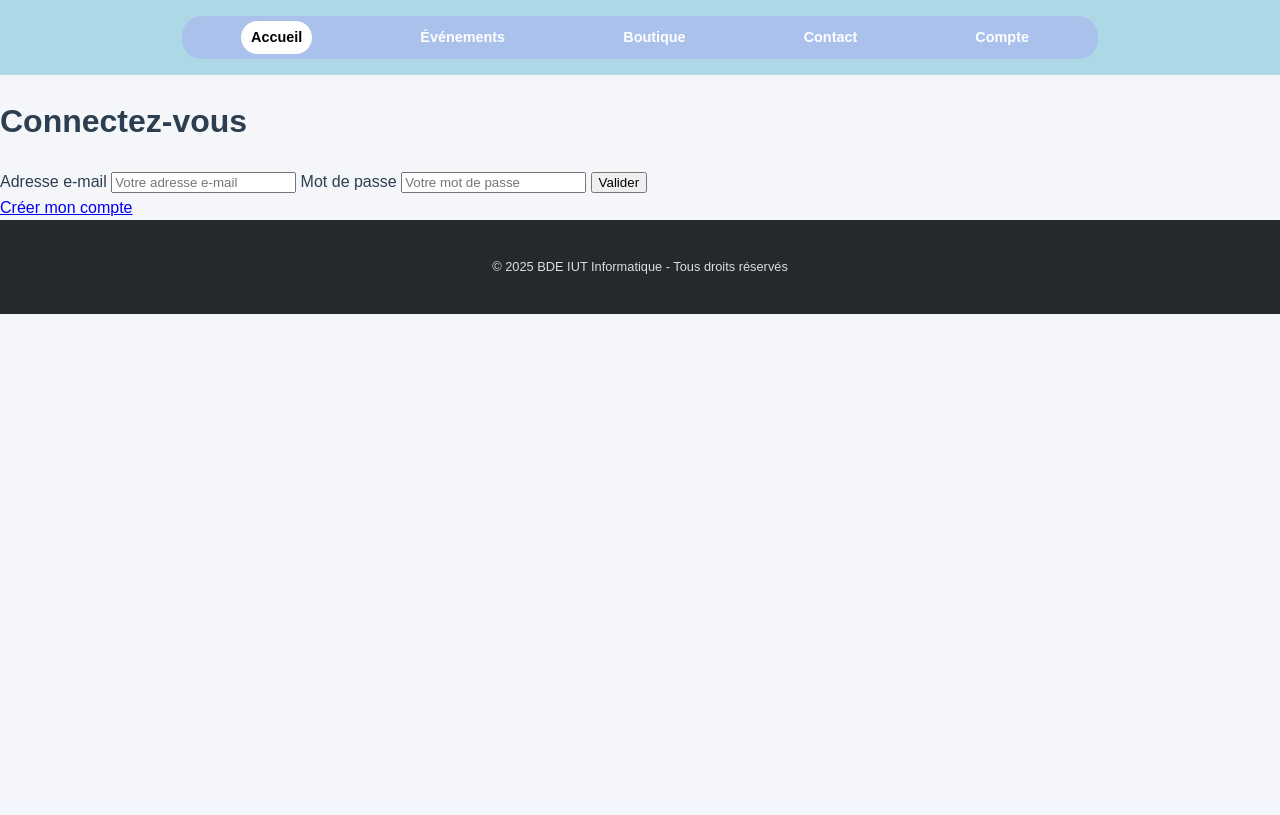
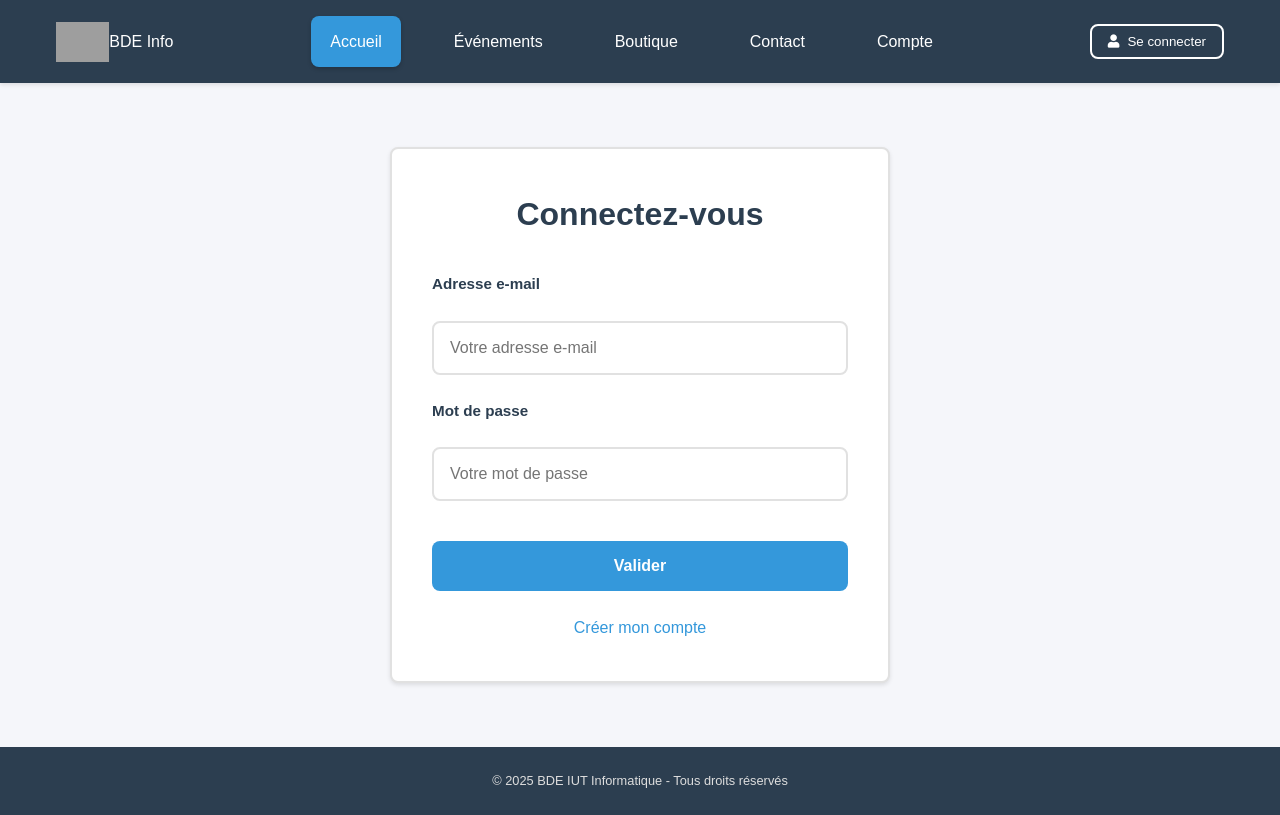
Before and after one commit to NicolasCHANTEUX/SAE_4.01_site_BDE, a PHP site: page /app/views/connexion/connexion.php in a window 1280 px wide. Before the commit the page ends 314 px from the top, so only its background shows below. Run offline with PHP 8.4, Linux system fonts and the light colour scheme; grey boxes are pictures that could not be loaded.

Commit message:
style final connexion et création de compte

```diff
--- a/app/views/connexion/connexion.php
+++ b/app/views/connexion/connexion.php
@@ -11,12 +11,26 @@
 </head>
 <body>
     <header>
-        <nav class="new-nav">
-            <a href="#accueil" class="active">Accueil</a>
-            <a href="#evenements">Événements</a>
-            <a href="#boutique">Boutique</a>
-            <a href="#contact">Contact</a>
-            <a href="#compte">Compte</a>
+        <nav class="main-nav">
+            <div class="nav-brand">
+                <a href="/">
+                    <img src="/assets/images/logo.png" alt="Logo BDE" class="logo">
+                    <span>BDE Info</span>
+                </a>
+            </div>
+            <div class="nav-links">
+                <a href="/" class="active">Accueil</a>
+                <a href="#evenements">Événements</a>
+                <a href="#boutique">Boutique</a>
+                <a href="/contact.php">Contact</a>
+                <a href="#compte">Compte</a>
+            </div>
+            <div class="nav-actions">
+                <button id="loginBtn" class="btn-login">
+                    <i class="fas fa-user"></i>
+                    Se connecter
+                </button>
+            </div>
         </nav>
     </header>
     <main id="app">
--- a/assets/css/connexion.css
+++ b/assets/css/connexion.css
@@ -0,0 +1,87 @@
+.login-container, .signup-container {
+    max-width: 500px;
+    margin: 4rem auto;
+    padding: 2.5rem;
+    background-color: white;
+    border-radius: var(--border-radius);
+    box-shadow: var(--box-shadow);
+    border: 2px solid #e1e1e1;
+}
+
+.login-container h1, .signup-container h1 {
+    color: var(--primary-color);
+    text-align: center;
+    margin-bottom: 2rem;
+    font-size: 2rem;
+}
+
+form {
+    display: flex;
+    flex-direction: column;
+    gap: 1.5rem;
+}
+
+label {
+    color: var(--primary-color);
+    font-weight: 600;
+    font-size: 0.95rem;
+}
+
+input {
+    padding: 1rem;
+    border: 2px solid #e1e1e1;
+    border-radius: var(--border-radius);
+    font-size: 1rem;
+    transition: border-color 0.3s ease;
+}
+
+input:focus {
+    border-color: var(--secondary-color);
+    outline: none;
+    box-shadow: 0 0 0 3px rgba(52, 152, 219, 0.1);
+}
+
+button[type="submit"] {
+    background-color: var(--secondary-color);
+    color: white;
+    padding: 1rem;
+    border: none;
+    border-radius: var(--border-radius);
+    font-size: 1rem;
+    font-weight: 600;
+    cursor: pointer;
+    transition: all 0.3s ease;
+    margin-top: 1rem;
+}
+
+button[type="submit"]:hover {
+    background-color: #2980b9;
+    transform: translateY(-2px);
+}
+
+.login-container a, .signup-container a {
+    color: var(--secondary-color);
+    text-decoration: none;
+    text-align: center;
+    display: block;
+    margin-top: 1.5rem;
+    font-weight: 500;
+    transition: color 0.3s ease;
+}
+
+.login-container a:hover, .signup-container a:hover {
+    color: #2980b9;
+}
+
+.login-container p, .signup-container p {
+    text-align: center;
+    margin-top: 1.5rem;
+    color: var(--text-color);
+}
+
+@media (max-width: 768px) {
+    .login-container, .signup-container {
+        margin: 2rem 1rem;
+        padding: 1.5rem;
+    }
+}
--- a/assets/css/style.css
+++ b/assets/css/style.css
@@ -1,83 +1,373 @@
-/* Variables de couleurs */
 :root {
-    --primary-color: #2c3e50;              /* Couleur principale (ex: header, footer) */
-    --secondary-color: #3498db;            /* Couleur secondaire (ex: boutons, liens) */
-    --accent-color: #e74c3c;                /* Couleur d'accentuation (ex: erreurs, alertes) */
-    --background-color: #f5f6fa;           /* Couleur de fond de la page */
-    --text-color: #2c3e50;                  /* Couleur du texte principal */
-    --text-color-light: #fff;               /* Couleur du texte clair (ex: sur fond sombre) */
-    --text-color-lighter: #ddd;              /* Ajout d'une couleur de texte plus claire */
-    --nav-background: rgba(153, 102, 255, 0.2);    /* Violet transparent pour la nav */
-    --nav-link-color: #fff;                /* Couleur des liens de la nav */
-    --nav-link-hover: rgba(255, 255, 255, 0.2);    /* Couleur du lien au survol */
-    --nav-active-color: #000;              /* Couleur du lien actif */
-    --border-radius: 20px;                 /* Plus arrondi */
-    --footer-background: #24292e;          /* Fond bleu foncé du footer */
-    --font-size-base: 16px;                 /* Taille de base de la police */
-    --line-height-base: 1.6;                 /* Interligne de base */
-    --header-background: #ADD8E6;           /* Bleu clair pour le bandeau derrière la nav */
+	--primary-color: #2c3e50;
+	--secondary-color: #3498db;
+	--accent-color: #e74c3c;
+	--background-color: #f5f6fa;
+	--text-color: #2c3e50;
+	--text-color-light: #fff;
+	--text-color-lighter: #ddd;
+	--border-radius: 8px;
+	--box-shadow: 0 2px 4px rgba(0, 0, 0, 0.1);
+	--font-size-base: 16px;
+	--line-height-base: 1.6;
 }
 
-/* Styles généraux */
+* {
+	margin: 0;
+	padding: 0;
+	box-sizing: border-box;
+}
+
 body {
 	font-family: 'Poppins', sans-serif;
 	line-height: var(--line-height-base);
 	background-color: var(--background-color);
 	color: var(--text-color);
-    margin: 0;
-    padding: 0;
 	font-size: var(--font-size-base);
 }
 
-/* Header */
+/* Header et Navigation */
 header {
-    background-color: var(--header-background);    /* Fond bleu clair pour le header */
-    color: var(--text-color);
-    padding: 1rem 0;                                   /* Réduire le padding vertical */
+	background-color: var(--primary-color);
+	color: var(--text-color-light);
+	padding: 1rem 0;
 	position: sticky;
 	top: 0;
 	z-index: 1000;
-    display: flex;
-    justify-content: center;                          /* Centrer la nav horizontalement */
-    width: 100%; /* Le header prend toute la largeur */
+	box-shadow: var(--box-shadow);
 }
 
-/* Barre de navigation (new-nav) */
-.new-nav {
-    background-color: var(--nav-background);           /* Violet transparent pour la nav */
-    padding: 5px 10px;                                  /* Encore plus petit */
-    border-radius: var(--border-radius);
+.main-nav {
 	display: flex;
-    justify-content: space-around;                      /* Répartir les éléments */
+	justify-content: space-between;
 	align-items: center;
-    width: 70%;                                       /* Encore plus petit */
-    margin: 0 auto;                                 /* Centrer la barre */
+	max-width: 1200px;
+	margin: 0 auto;
+	padding: 0 1rem;
 }
 
-.new-nav a {
-    color: var(--nav-link-color);
-    text-decoration: none;
-    font-weight: bold;
-    padding: 5px 10px;                                /* Plus petits boutons */
-    border-radius: var(--border-radius);             /* Utiliser la variable */
-    transition: background-color 0.3s ease, color 0.3s ease; /* Transition de couleur */
-    font-size: 0.9rem;                                 /* Plus petit */
+.nav-brand {
+	display: flex;
+	align-items: center;
+	gap: 1rem;
 }
 
-.new-nav a:hover {
-    background-color: var(--nav-link-hover);
+.nav-brand a {
+	display: flex;
+	align-items: center;
+	text-decoration: none;
+	color: var(--text-color-light);
 }
 
-.new-nav a.active {
-    color: var(--nav-active-color);
-    background-color: var(--text-color-light);         /* Blanc */
+.logo {
+	height: 40px;
+	width: auto;
+}
+
+/* Navigation buttons style */
+.nav-links {
+	display: flex;
+	gap: 1.5rem;
+}
+
+.nav-links a {
+	color: var(--text-color-light);
+	text-decoration: none;
+	padding: 0.8rem 1.2rem;
+	border-radius: var(--border-radius);
+	transition: all 0.3s ease;
+	position: relative;
+	font-weight: 500;
+	margin: 0 0.3rem;
+}
+
+.nav-links a:hover {
+	background-color: rgba(255, 255, 255, 0.1);
+	transform: translateY(-2px);
+}
+
+.nav-links a::after {
+	content: '';
+	position: absolute;
+	bottom: 0;
+	left: 50%;
+	width: 0;
+	height: 2px;
+	background-color: var(--secondary-color);
+	transition: all 0.3s ease;
+	transform: translateX(-50%);
+}
+
+.nav-links a:hover::after {
+	width: 80%;
+}
+
+.nav-links a.active {
+	background-color: var(--secondary-color);
+	color: white;
+	box-shadow: 0 2px 4px rgba(0, 0, 0, 0.2);
+}
+
+.nav-links a.active::after {
+	display: none;
+}
+
+.btn-login {
+	background: transparent;
+	border: 2px solid var(--text-color-light);
+	color: var(--text-color-light);
+	padding: 0.5rem 1rem;
+	border-radius: var(--border-radius);
+	cursor: pointer;
+	display: flex;
+	align-items: center;
+	gap: 0.5rem;
+	transition: all 0.3s ease;
+}
+
+.btn-login:hover {
+	background-color: var(--text-color-light);
+	color: var(--primary-color);
 }
 
 /* Footer */
 footer {
-    background-color: var(--footer-background);  /* Couleur bleu foncé */
-    color: var(--text-color-lighter);             /* Couleur de texte plus claire */
-    text-align: center;                        /* Centrer le texte */
+	background-color: var(--primary-color);
+	color: var(--text-color-lighter);
+	text-align: center;
 	padding: 1.5rem;
-    font-size: 0.8rem; /* Réduire la taille de la police */
+	font-size: 0.8rem;
 }
+
+/* Styles pour la page Contact */
+.container {
+	max-width: 1200px;
+	margin: 2rem auto;
+	padding: 0 1rem;
+}
+
+.form-group {
+	margin-bottom: 1.5rem;
+}
+
+.form-group label {
+	display: block;
+	margin-bottom: 0.5rem;
+	font-weight: 600;
+	color: var(--primary-color);
+}
+
+.form-control {
+	width: 100%;
+	padding: 0.8rem;
+	border: 2px solid #e1e1e1;
+	border-radius: var(--border-radius);
+	font-size: 1rem;
+	transition: border-color 0.3s ease;
+}
+
+.form-control:focus {
+	border-color: var(--secondary-color);
+	outline: none;
+}
+
+.btn-primary {
+	background-color: var(--secondary-color);
+	color: white;
+	padding: 1rem 2rem;
+	border: none;
+	border-radius: var(--border-radius);
+	cursor: pointer;
+	font-size: 1rem;
+	font-weight: 600;
+	transition: background-color 0.3s ease;
+}
+
+.btn-primary:hover {
+	background-color: #2980b9;
+}
+
+/* Styles pour la section réseaux sociaux */
+.social-section {
+	margin-top: 4rem;
+	background-color: white;
+	padding: 2rem;
+	border-radius: 12px;
+	box-shadow: var(--box-shadow);
+	border: 2px solid #e1e1e1;
+}
+
+.social-grid {
+	display: grid;
+	grid-template-columns: repeat(auto-fit, minmax(250px, 1fr));
+	gap: 2rem;
+	margin-top: 2rem;
+}
+
+.social-card {
+	text-align: center;
+	padding: 2rem;
+	border-radius: var(--border-radius);
+	transition: transform 0.3s ease, box-shadow 0.3s ease;
+	background: #f8f9fa;
+	border: 2px solid #e1e1e1;
+}
+
+.social-card:hover {
+	transform: translateY(-5px);
+	border: 2px solid #e1e1e1;
+	box-shadow: 0 6px 12px rgba(0, 0, 0, 0.1);
+}
+
+.social-icon {
+	font-size: 2.5rem;
+	margin-bottom: 1rem;
+}
+
+.btn-discord {
+	background: #7289DA;
+	color: white;
+	padding: 0.8rem 1.5rem;
+	border-radius: 25px;
+	text-decoration: none;
+	font-weight: bold;
+	display: inline-block;
+	transition: background-color 0.3s ease;
+}
+
+.btn-discord:hover {
+	background: #5c73c7;
+}
+
+.btn-instagram {
+	background: linear-gradient(45deg, #f09433, #e6683c, #dc2743, #cc2366, #bc1888);
+	color: white;
+	padding: 0.8rem 1.5rem;
+	border-radius: 25px;
+	text-decoration: none;
+	font-weight: bold;
+	display: inline-block;
+	transition: opacity 0.3s ease;
+}
+
+.btn-instagram:hover {
+	opacity: 0.9;
+}
+
+.social-icon.fa-discord {
+	color: #7289DA;
+}
+
+.social-icon.fa-instagram {
+	color: #e1306c;
+}
+
+.social-icon.fa-envelope {
+	color: #2ecc71;
+}
+
+/* Styles du carousel */
+.carousel-container {
+	position: relative;
+	width: 100%;
+	padding: 2rem 4rem;
+	margin-top: 2rem;
+}
+
+.carousel {
+	position: relative;
+	overflow: hidden;
+	width: 100%;
+	height: 400px;
+}
+
+.carousel-item {
+	position: absolute;
+	width: 100%;
+	height: 100%;
+	background: white;
+	padding: 2rem;
+	border-radius: var(--border-radius);
+	box-shadow: var(--box-shadow);
+	opacity: 0;
+	transition: transform 0.5s ease, opacity 0.5s ease;
+	transform: translateX(100%);
+}
+
+.carousel-item.active {
+	opacity: 1;
+	transform: translateX(0);
+}
+
+.carousel-controls {
+	position: absolute;
+	top: 50%;
+	left: 0;
+	right: 0;
+	transform: translateY(-50%);
+	display: flex;
+	justify-content: space-between;
+	padding: 0 1rem;
+	pointer-events: none;
+}
+
+.prev-btn,
+.next-btn {
+	background: var(--primary-color);
+	color: white;
+	border: none;
+	padding: 1rem;
+	border-radius: 50%;
+	cursor: pointer;
+	transition: all 0.3s ease;
+	pointer-events: auto;
+	width: 50px;
+	height: 50px;
+	display: flex;
+	align-items: center;
+	justify-content: center;
+}
+
+.prev-btn:hover,
+.next-btn:hover {
+	background: var(--secondary-color);
+	transform: scale(1.1);
+}
+
+.carousel-item h3 {
+	color: var(--primary-color);
+	margin-bottom: 1rem;
+	font-size: 1.5rem;
+}
+
+.carousel-item p {
+	color: var(--text-color);
+	line-height: 1.6;
+}
+
+/* Responsive Design */
+@media (max-width: 768px) {
+	.main-nav {
+		flex-wrap: wrap;
+	}
+
+	.nav-brand {
+		width: 100%;
+		justify-content: center;
+		margin-bottom: 1rem;
+	}
+
+	.nav-links {
+		width: 100%;
+		justify-content: center;
+		flex-wrap: wrap;
+		gap: 0.5rem;
+	}
+
+	.nav-actions {
+		width: 100%;
+		display: flex;
+		justify-content: center;
+		margin-top: 1rem;
+	}
+}
```
Also changed, not shown: app/views/creerCompte/creerCompte.php (+20 -6 lines), app/views/index.php (+31 -18 lines). Lines whose indentation alone changed are shown as unchanged.
